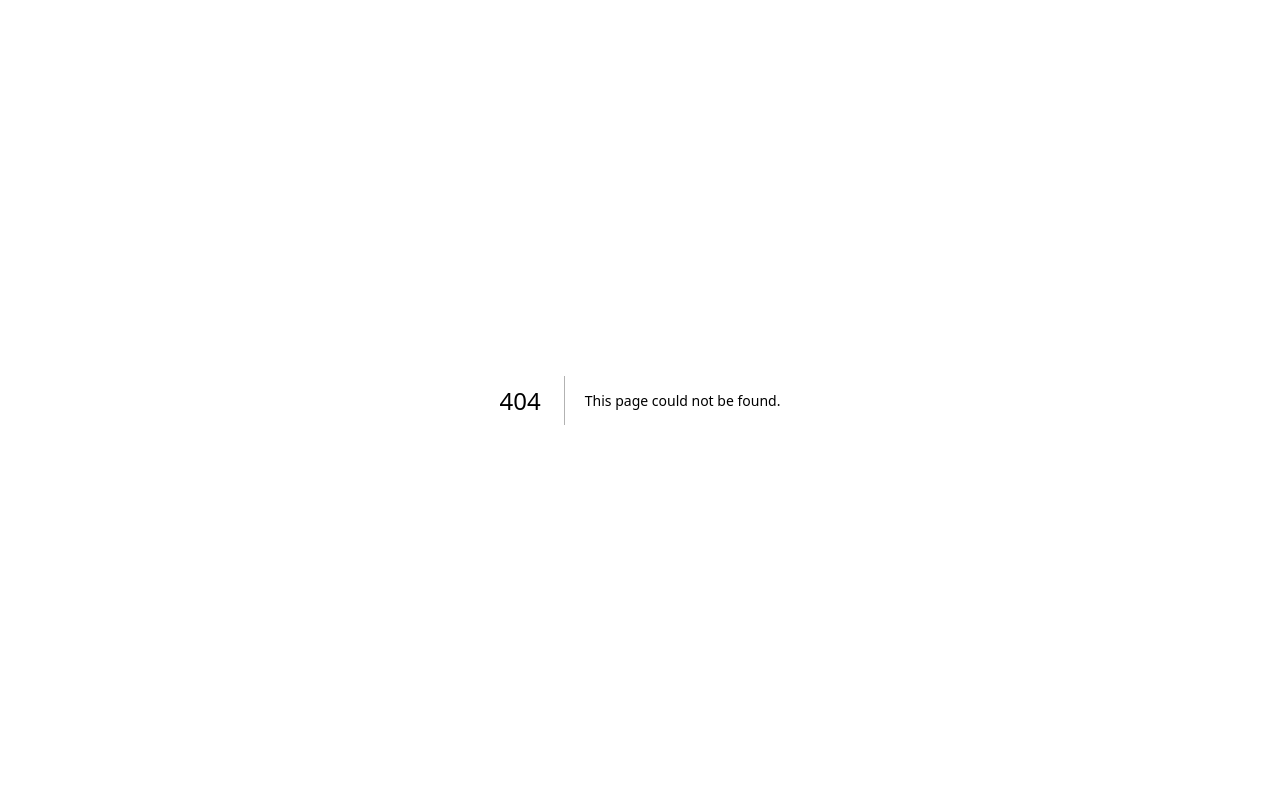
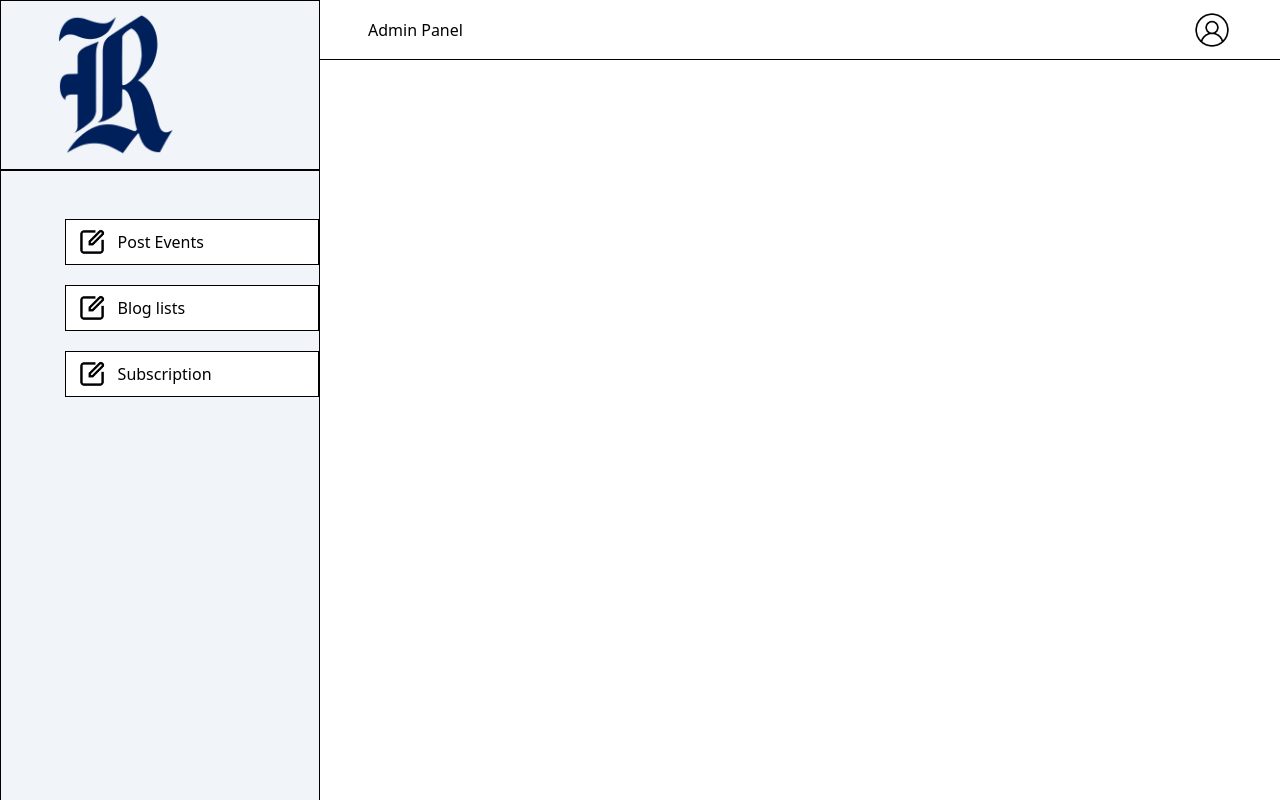
Before and after one commit to Ss1now/events_hub, a Next.js app: page /admin/addproduct in a window 1280 px wide. Before the commit this address had no page. Shown: the top 800 px of the page. Built offline with nearby package versions, Linux system fonts and the light colour scheme.

Commit message:
create admin panel

```diff
--- /dev/null
+++ b/app/admin/addproduct/page.jsx
@@ -0,0 +1,11 @@
+'use client'
+
+import React from 'react'
+
+export default function Page() {
+    return (
+        <div>
+
+        </div>
+    )
+}
--- /dev/null
+++ b/app/admin/bloglist/page.jsx
@@ -0,0 +1,11 @@
+'use client'
+
+import React from 'react'
+
+export default function Page() {
+    return (
+        <div>
+
+        </div>
+    )
+}
--- /dev/null
+++ b/app/admin/layout.jsx
@@ -0,0 +1,22 @@
+
+import Sidebar from "@/components/admincomponents/sidebar";
+import { assets } from "@/assets/assets";
+import Image from "next/image";
+
+export default function Layout({children}){
+    return (
+        <>
+            <div className="flex">
+            <Sidebar/>
+            <div className='flex flex-col w-full'>
+                <div className='flex items-center justify-between w-full py-3 max-h-[60px] px-12 border-b border-black'>
+                    <h3 className='font-medium'>Admin Panel</h3>
+                    <Image src={assets.profile} width={40} alt=''/>
+                </div>
+                {children}
+            </div>
+            </div>
+        </>
+    )
+
+}
--- /dev/null
+++ b/app/admin/page.jsx
@@ -0,0 +1,12 @@
+import React from 'react';
+
+const Page = () => {
+    return (
+        <div>
+
+        </div>
+    )
+
+}
+
+export default Page;
--- /dev/null
+++ b/app/admin/subscription/page.jsx
@@ -0,0 +1,11 @@
+'use client'
+
+import React from 'react'
+
+export default function Page() {
+    return (
+        <div>
+
+        </div>
+    )
+}
--- a/assets/assets.js
+++ b/assets/assets.js
@@ -1,9 +1,13 @@
 import logo from "./logo.png";
 import post_1 from "./post_1.png";
+import post_icon from "./post_icon.png";
+import profile from "./profile.png";
 
 export const assets = {
     logo,
-    post_1
+    post_1,
+    post_icon,
+    profile
     }
 
 
--- /dev/null
+++ b/components/admincomponents/sidebar.jsx
@@ -0,0 +1,29 @@
+import { assets } from '@/assets/assets';
+import Image from 'next/image';
+import React from 'react';
+import Link from 'next/link';
+
+const Sidebar = () => {
+    return(
+        <div className='flex flex-col bg-slate-100'>
+            <div className='px-2 sm:pl-14 py-3 border border-black'>
+                <Image src={assets.logo} width={120} alt=''/>
+            </div>
+            <div className='w-28 sm:w-80 h-[100vh] relative py-12 border border-black'>
+                <div className='w-[50%] sm:w-[80%] absolute right-0'>
+                    <Link href='/admin/addproduct' className='flex items-center border border-black gap-3 font-medium px-3 py-2 bg-white'>
+                        <Image src={assets.post_icon} alt='post' width={28} /><p>Post Events</p>
+                    </Link>
+                    <Link href='/admin/bloglist' className='mt-5 flex items-center border border-black gap-3 font-medium px-3 py-2 bg-white'>
+                        <Image src={assets.post_icon} alt='post' width={28} /><p>Blog lists</p>
+                    </Link>
+                    <Link href='/admin/subscription'className='mt-5 flex items-center border border-black gap-3 font-medium px-3 py-2 bg-white'>
+                        <Image src={assets.post_icon} alt='post' width={28} /><p>Subscription</p>
+                    </Link>
+                </div>
+            </div>
+        </div>
+    )
+}
+
+export default Sidebar;
```
Also changed, not shown: assets/post_icon.png (added), assets/profile.png (added).
